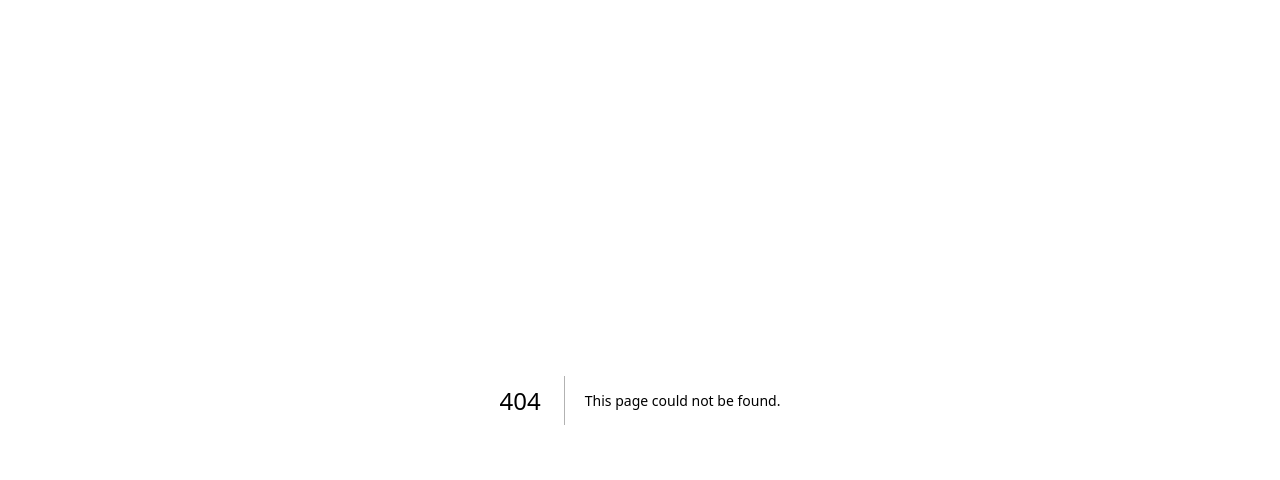
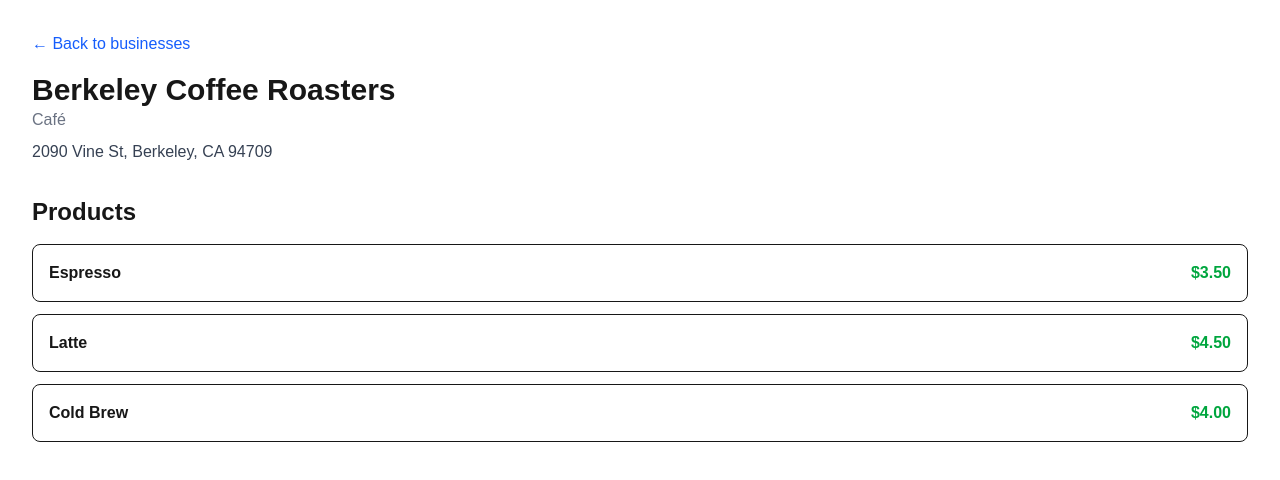
Before and after one commit to dfirooza/shopsync, a Next.js app: page /business/1 in a window 1280 px wide. Before the commit this address had no page. Shown: the top 480 px of the page. Built offline with nearby package versions, Linux system fonts and the light colour scheme.

Commit message:
Business detail page with products (mock data)

```diff
--- /dev/null
+++ b/src/app/business/[id]/page.tsx
@@ -0,0 +1,54 @@
+import Link from "next/link";
+import { businesses, products } from "@/data/businesses";
+
+interface PageProps {
+  params: Promise<{ id: string }>;
+}
+
+export default async function BusinessPage({ params }: PageProps) {
+  const { id } = await params;
+  const businessId = parseInt(id);
+
+  const business = businesses.find((b) => b.id === businessId);
+
+  if (!business) {
+    return (
+      <main className="p-8">
+        <p>Business not found</p>
+        <Link href="/" className="text-blue-600 hover:underline">
+          Back to home
+        </Link>
+      </main>
+    );
+  }
+
+  const businessProducts = products.filter((p) => p.businessId === businessId);
+
+  return (
+    <main className="p-8">
+      <Link href="/" className="text-blue-600 hover:underline mb-4 block">
+        ← Back to businesses
+      </Link>
+
+      <h1 className="text-3xl font-bold">{business.name}</h1>
+      <p className="text-gray-500">{business.category}</p>
+      <p className="mt-2 text-gray-700">{business.address}</p>
+
+      <div className="mt-8">
+        <h2 className="text-2xl font-semibold mb-4">Products</h2>
+        <div className="grid gap-3">
+          {businessProducts.map((product) => (
+            <div key={product.id} className="border rounded-lg p-4">
+              <div className="flex justify-between items-center">
+                <h3 className="font-semibold">{product.name}</h3>
+                <span className="text-green-600 font-semibold">
+                  ${product.price.toFixed(2)}
+                </span>
+              </div>
+            </div>
+          ))}
+        </div>
+      </div>
+    </main>
+  );
+}
--- a/src/app/page.tsx
+++ b/src/app/page.tsx
@@ -1,3 +1,4 @@
+import Link from "next/link";
 import { businesses } from "@/data/businesses";
 
 export default function Home() {
@@ -10,11 +11,15 @@
 
       <div className="mt-8 grid gap-4">
         {businesses.map((business) => (
-          <div key={business.id} className="border rounded-lg p-4">
+          <Link
+            key={business.id}
+            href={`/business/${business.id}`}
+            className="border rounded-lg p-4 hover:shadow-lg transition-shadow"
+          >
             <h2 className="text-xl font-semibold">{business.name}</h2>
             <p className="text-sm text-gray-500">{business.category}</p>
             <p className="mt-2 text-gray-700">{business.address}</p>
-          </div>
+          </Link>
         ))}
       </div>
     </main>
--- a/src/data/businesses.ts
+++ b/src/data/businesses.ts
@@ -3,6 +3,13 @@
   name: string;
   category: string;
   address: string;
+}
+
+export interface Product {
+  id: number;
+  businessId: number;
+  name: string;
+  price: number;
 }
 
 export const businesses: Business[] = [
@@ -31,3 +38,18 @@
     address: "1719 Solano Ave, Berkeley, CA 94707",
   },
 ];
+
+export const products: Product[] = [
+  { id: 1, businessId: 1, name: "Espresso", price: 3.5 },
+  { id: 2, businessId: 1, name: "Latte", price: 4.5 },
+  { id: 3, businessId: 1, name: "Cold Brew", price: 4.0 },
+  { id: 4, businessId: 2, name: "Organic Apples", price: 5.99 },
+  { id: 5, businessId: 2, name: "Sourdough Bread", price: 6.5 },
+  { id: 6, businessId: 2, name: "Almond Milk", price: 4.99 },
+  { id: 7, businessId: 3, name: "The Great Gatsby", price: 15.99 },
+  { id: 8, businessId: 3, name: "1984", price: 14.99 },
+  { id: 9, businessId: 3, name: "To Kill a Mockingbird", price: 13.99 },
+  { id: 10, businessId: 4, name: "Croissant", price: 3.5 },
+  { id: 11, businessId: 4, name: "Blueberry Muffin", price: 4.0 },
+  { id: 12, businessId: 4, name: "Chocolate Cake Slice", price: 5.5 },
+];
```
